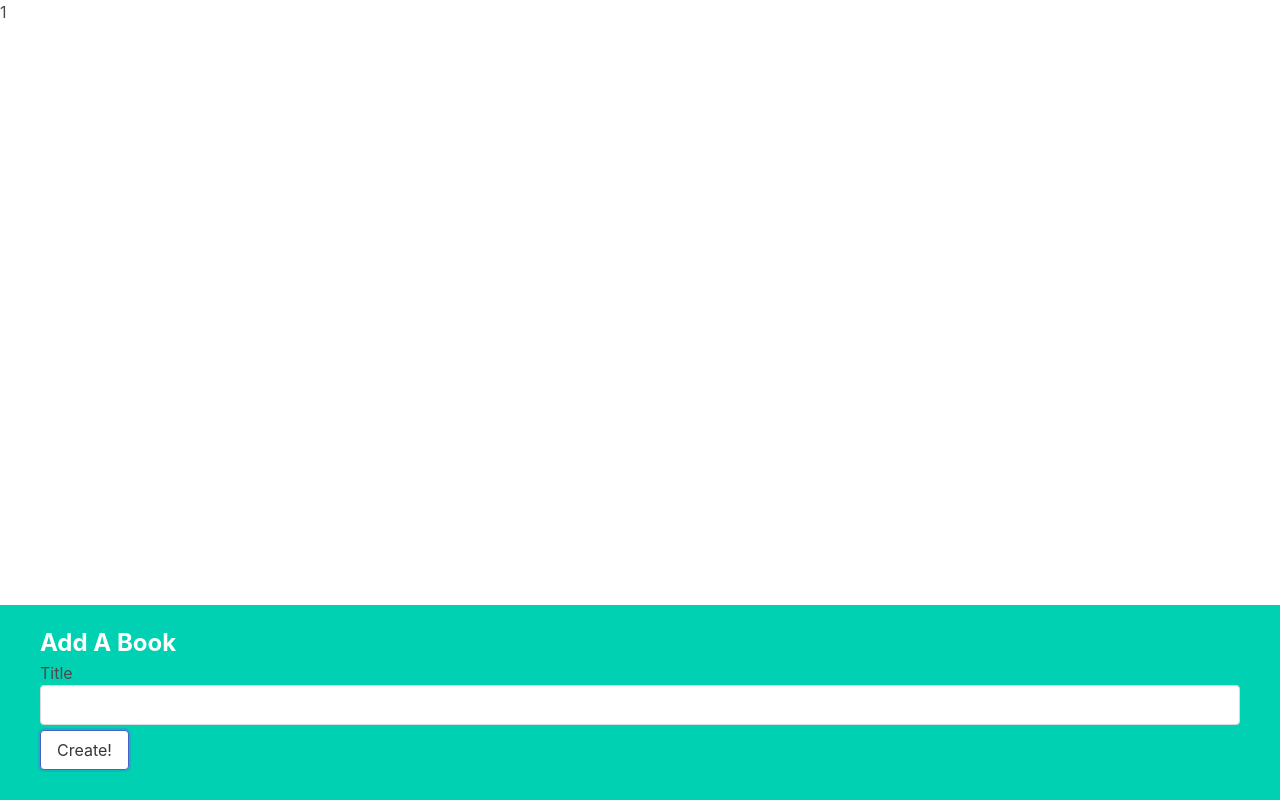
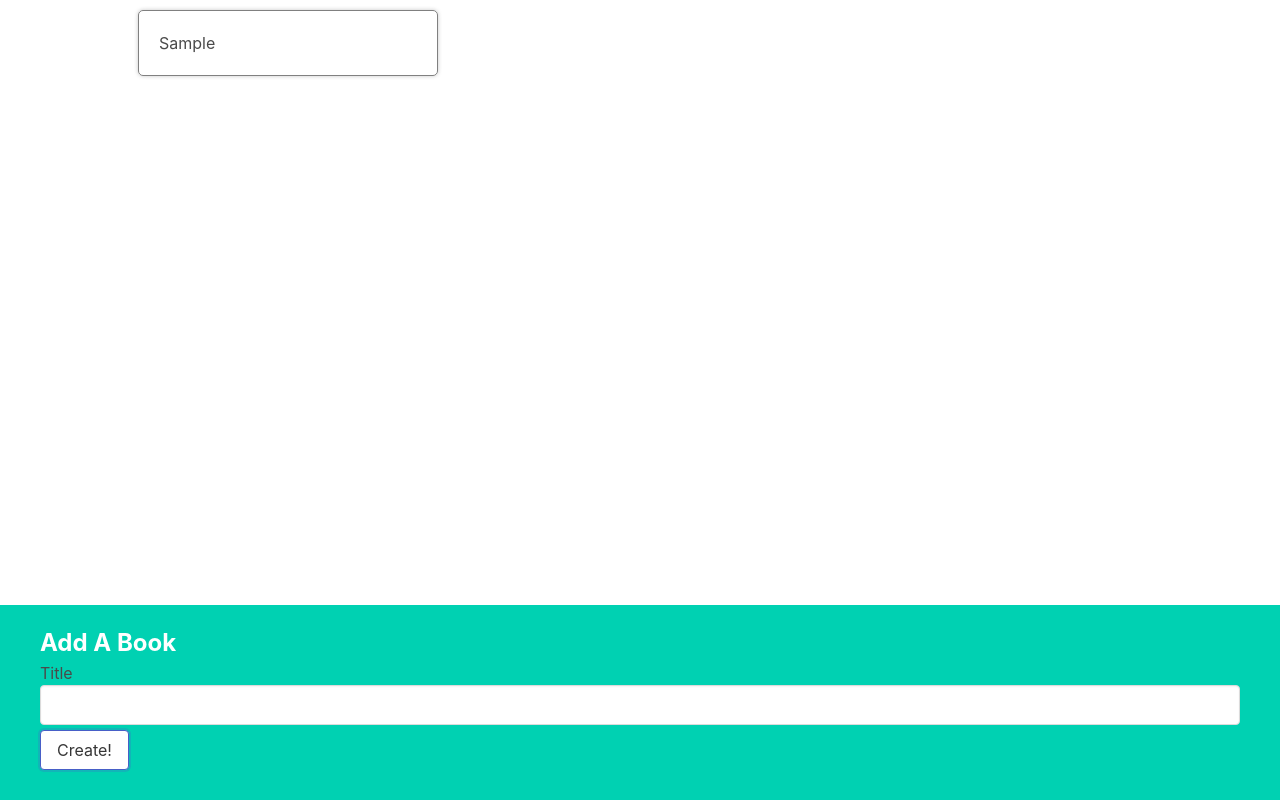
Before and after one commit to locaulker/books, a React (Create React App) app: page / in a window 1280 px wide. Both pictures are taken after typing "Sample" into the empty fields and a click on the button "Create!". Built offline with nearby package versions, Linux system fonts and the light colour scheme.

Commit message:
added display list functionality

```diff
--- a/src/App.js
+++ b/src/App.js
@@ -1,5 +1,6 @@
 import React, { useState } from "react"
 import BookCreate from "./components/BookCreate"
+import BookList from "./components/BookList"
 
 function App() {
   const [books, setBooks] = useState([])
@@ -13,8 +14,8 @@
   }
 
   return (
-    <div>
-      {books.length}
+    <div className="app">
+      <BookList books={books} />
       <BookCreate onCreate={createBook} />
     </div>
   )
--- a/src/components/BookList.js
+++ b/src/components/BookList.js
@@ -1,7 +1,11 @@
 import React from "react"
+import BookShow from "./BookShow"
 
-function BookList() {
-  return <div>BookList</div>
+function BookList({ books }) {
+  const renderedBooks = books.map(book => {
+    return <BookShow key={book.id} book={book} />
+  })
+  return <div className="book-list">{renderedBooks}</div>
 }
 
 export default BookList
--- a/src/components/BookShow.js
+++ b/src/components/BookShow.js
@@ -1,7 +1,7 @@
 import React from "react"
 
-function BookShow() {
-  return <div>BookShow</div>
+function BookShow({ book }) {
+  return <div className="book-show">{book.title}</div>
 }
 
 export default BookShow
```
